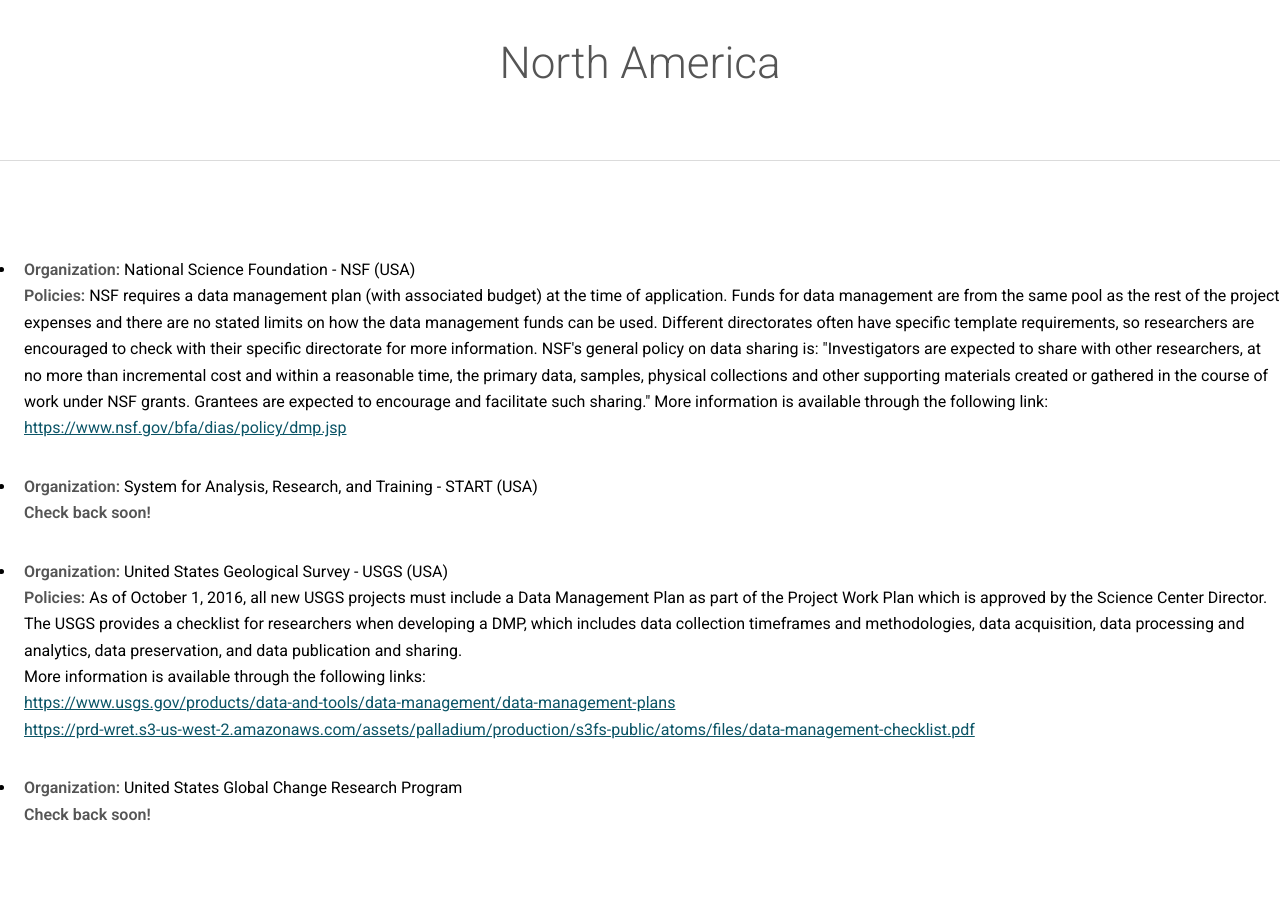
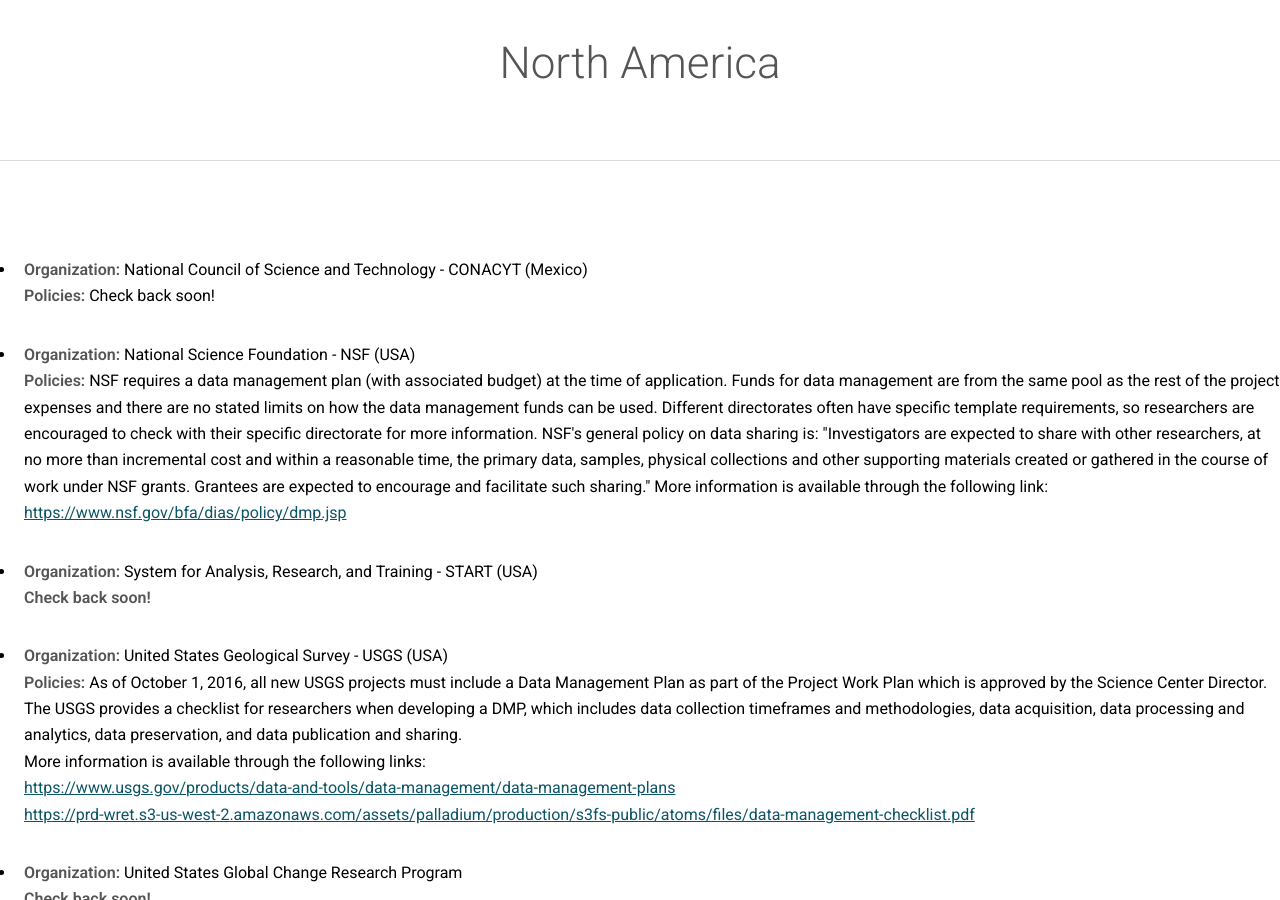
Before and after one commit to bfe-inf/toolkit, a Jekyll site: the page bp&s-northamerica.html, which Jekyll copies as it is, in a window 1280 px wide and 900 px high, scrolled down 484 px. Built offline with Jekyll 4.4.1, drawn with Linux system fonts in a browser that asks for light colours.

Commit message:
Update bp&s-northamerica.html

```diff
--- a/bp&s-northamerica.html
+++ b/bp&s-northamerica.html
@@ -50,6 +50,10 @@
 			<section id="two" class="wrapper">
       				<div class"inner">
 					<ul>
+	     					<li> <strong>Organization:</strong> National Council of Science and Technology - CONACYT (Mexico) <br/>
+		   				<strong>Policies:</strong> Check back soon! </li>
+      					</ul>
+					<ul>
 	     					<li> <strong>Organization:</strong> National Science Foundation - NSF (USA) <br/>
 		   				<strong>Policies:</strong> NSF requires a data management plan (with associated budget) at the time of application. Funds for data management are from the same pool as the rest of the project expenses and there are no stated limits on how the data management funds can be used. Different directorates often have specific template requirements, so researchers are encouraged to check with their specific directorate for more information. NSF's general policy on data sharing is: "Investigators are expected to share with other researchers, at no more than incremental cost and within a reasonable time, the primary data, samples, physical collections and other supporting materials created or gathered in the course of work under NSF grants. Grantees are expected to encourage and facilitate such sharing."
 						More information is available through the following link:   <br/>
```
